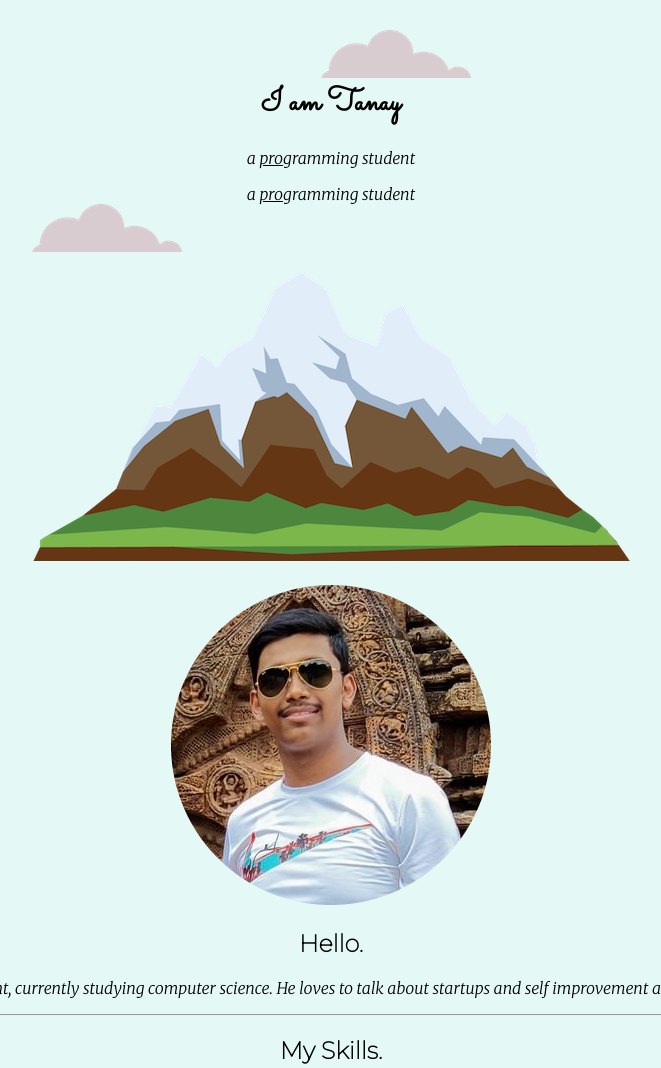
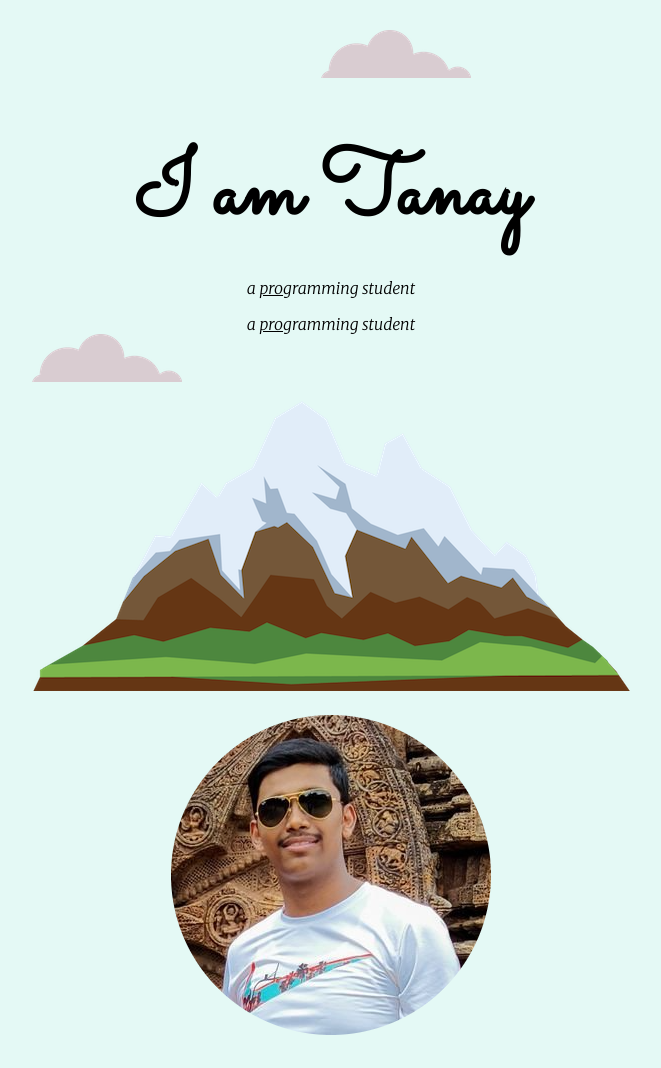
Before and after one commit to Tanaykmr/Personal-website, a plain HTML site: page index.html in a window 1280 px wide. Shown: the top 1068 px of the page, without its empty margins (309-970 px from the left). Drawn offline with Linux system fonts and the light colour scheme.

Commit message:
Made major font changes to the website's CSS file

```diff
--- a/css/styles.css
+++ b/css/styles.css
@@ -11,12 +11,14 @@ body
 }
 h1
 {
+    font-size: 5.625rem;
     margin-block-start: 0px;
-    margin-top: 0px;
+    margin: 50px auto 0;
     font-family: 'Sacramento', cursive;
 }
 h2
 {
+    font-size: 2.5rem;
     font-family: 'Montserrat', sans-serif;
 }
 h3
@@ -52,3 +54,8 @@ h3
 {
     width: 300px;
 }
+/*************CLASS SELECTORS*************/
+#skill-hr
+{
+    border-top: 2px dashed black;
+}
```
